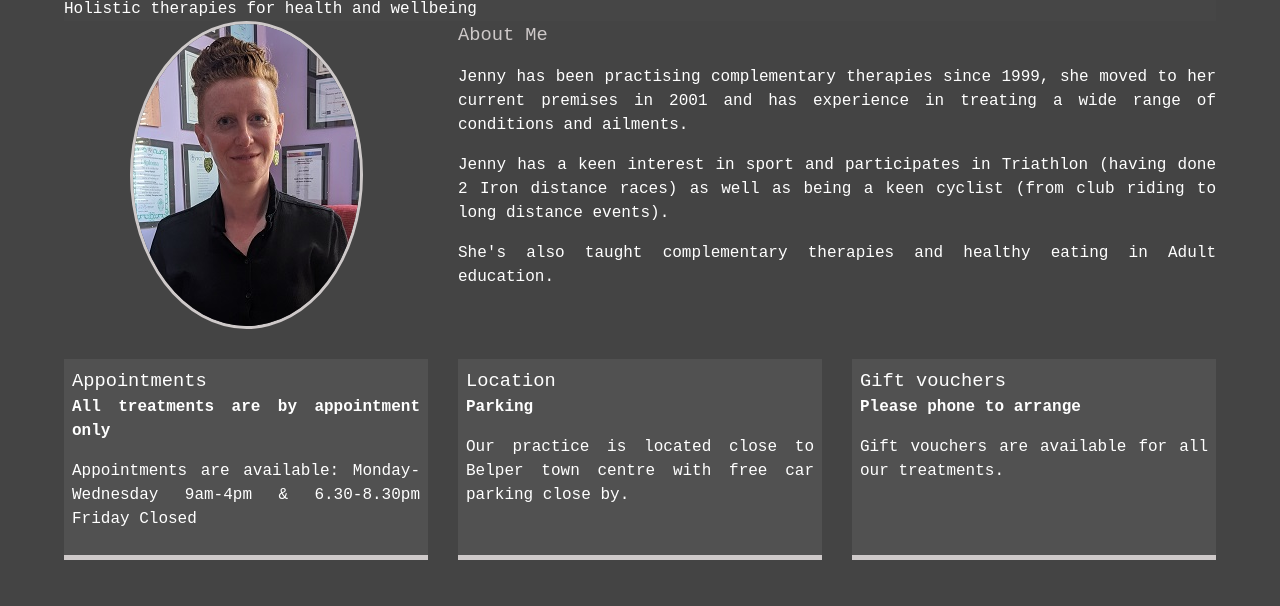
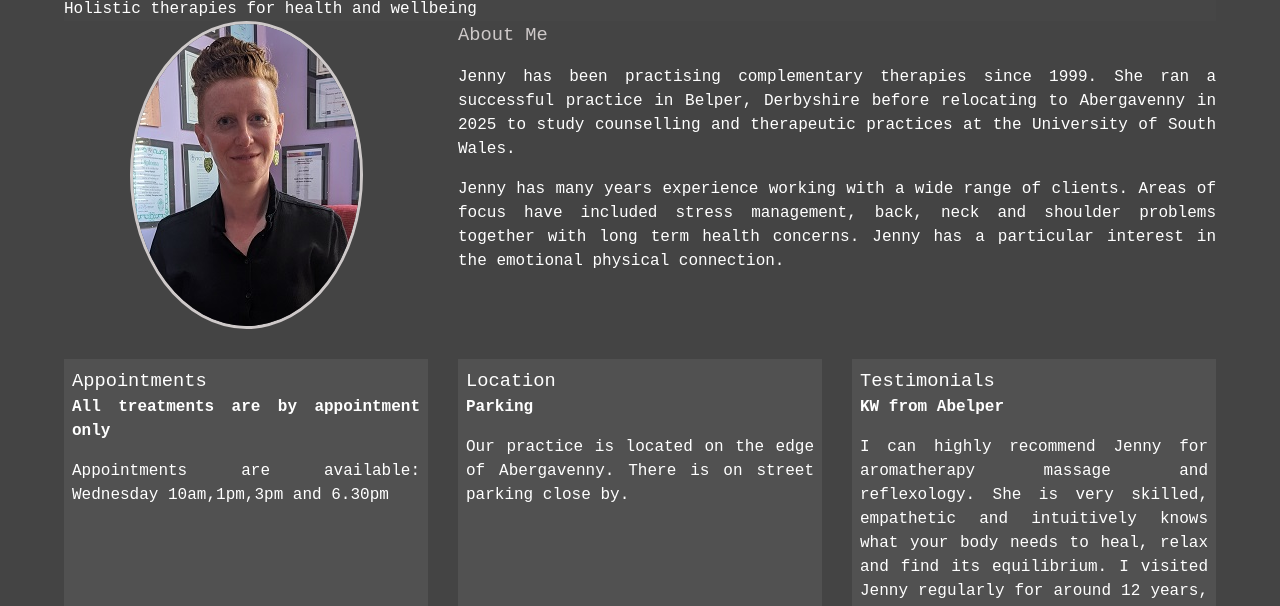
Before and after one commit to da3a/portfolio, a website built with webpack: page src/about.html in a window 1280 px wide. Shown: the part 139-745 px from the top of the page. Built offline with nearby package versions, Linux system fonts and the light colour scheme.

Commit message:
Update about.html

```diff
--- a/src/about.html
+++ b/src/about.html
@@ -78,17 +78,10 @@
           About Me
         </h3>
         <p>
-          Jenny has been practising complementary therapies since 1999, she
-          moved to her current premises in 2001 and has experience in treating
-          a wide range of conditions and ailments.
-        </p>
-        <p>Jenny has a keen interest in
-          sport and participates in Triathlon (having done 2 Iron distance
-          races) as well as being a keen cyclist (from club riding to long
-          distance events).
-        </p>
-        <p>She's also taught complementary therapies and
-          healthy eating in Adult education.
+Jenny has been practising complementary therapies since 1999. She ran a successful practice in Belper, Derbyshire before relocating to Abergavenny in 2025 to study counselling and therapeutic practices at the University of South Wales.
+</p>
+<p>
+Jenny has many years experience working with a wide range of clients. Areas of focus have included stress management, back, neck and shoulder problems together with long term health concerns. Jenny has a particular interest in the emotional physical connection.
         </p>
       </div>
 
@@ -96,8 +89,7 @@
         <h3>Appointments</h3>
         <strong>All treatments are by appointment only</strong>
         <p>
-          Appointments are available: Monday- Wednesday 9am-4pm & 6.30-8.30pm
-          Friday Closed
+        Appointments are available: Wednesday 10am,1pm,3pm and 6.30pm
         </p>
       </div>
 
@@ -105,18 +97,16 @@
         <h3>Location</h3>
         <strong>Parking</strong>
         <p>
-          Our practice is located close to Belper town centre with free car
-          parking close by.
-        </p>
+Our practice is located on the edge of Abergavenny. There is on street parking close by.
+</p>
       </div>
 
       <div class="job job-3">
-        <h3>Gift vouchers</h3>
-        <strong>Please phone to arrange</strong>
+        <h3>Testimonials</h3>
+        <strong>KW from Abelper</strong>
         <p>
-          Gift vouchers are available for all our treatments.
-        </p>
-      </div>
+       I can highly recommend Jenny for aromatherapy massage and reflexology. She is very skilled, empathetic and intuitively knows what your body needs to heal, relax and find its equilibrium. I visited Jenny regularly for around 12 years, enjoyed my treatments, as well as our lovely conversations, and trusted her completely. She really listens, not just to you, but to your body!
+</p>
     </div>
   </main>
 
```
